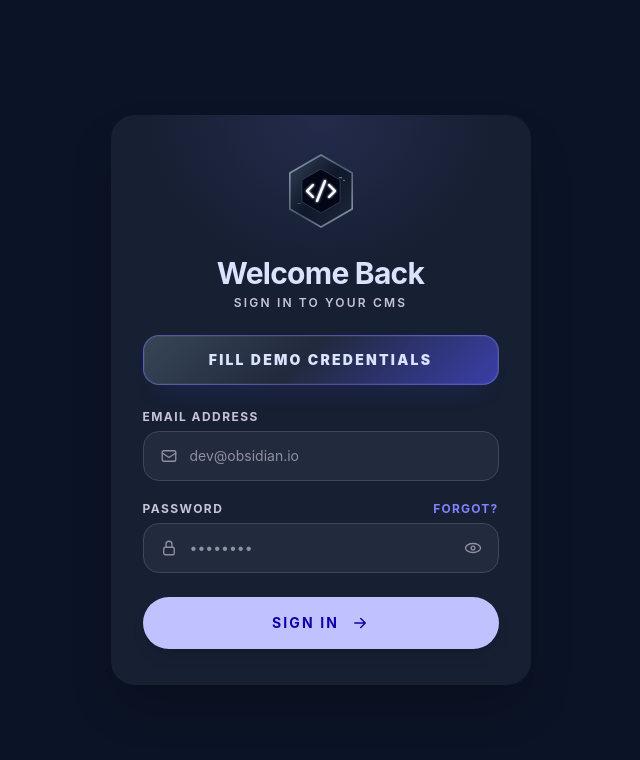
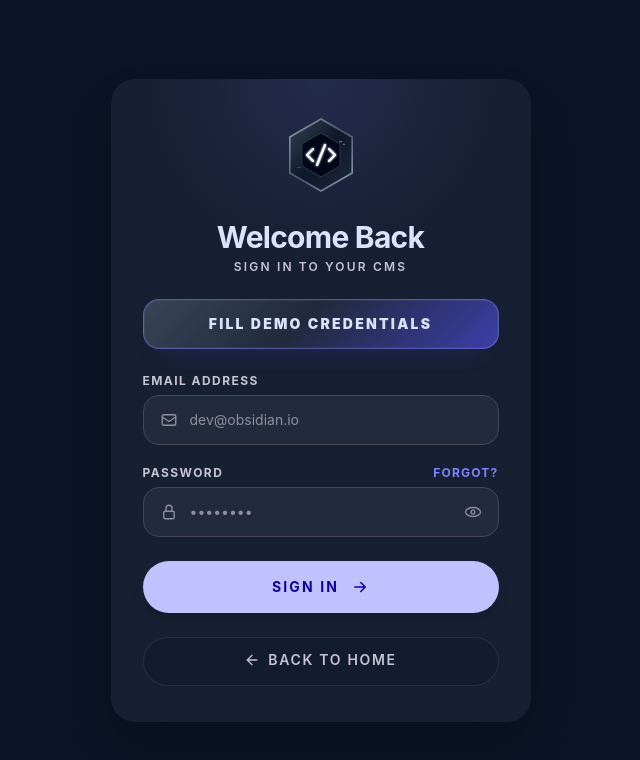
Before and after one commit to DeanBautista/devblog, a React (Vite) app in the folder client/: page /admin/login in a window 1280 px wide. Shown: the top 760 px of the page, without its empty margins (312-952 px from the left). Built offline with nearby package versions, Linux system fonts and the light colour scheme; no server answers.

Commit message:
minor changes

```diff
--- a/client/src/pages/admin/Login.jsx
+++ b/client/src/pages/admin/Login.jsx
@@ -1,6 +1,7 @@
 import { useState, useRef } from "react";
 import useAuthStore from "../../stores/authStore";
 import { useNavigate } from "react-router-dom";
+import { ArrowLeft } from "lucide-react";
 
 export default function Login() {
 
@@ -266,6 +267,17 @@ export default function Login() {
               </svg>
             )}
           </button>
+
+          <button
+            type="button"
+            onClick={() => navigate("/")}
+            className="relative z-10 w-full cursor-pointer rounded-full border border-outline-variant/45 bg-surface-container-low px-5 py-3 text-sm font-semibold uppercase tracking-[0.12em] text-on-surface-variant transition-colors hover:bg-surface-container hover:text-on-surface"
+          >
+            <span className="inline-flex items-center justify-center gap-2">
+              <ArrowLeft size={16} aria-hidden="true" />
+              <span>Back to Home</span>
+            </span>
+          </button>
         </div>
       </div>
   );
--- a/client/src/pages/public/article/detail.jsx
+++ b/client/src/pages/public/article/detail.jsx
@@ -329,7 +329,7 @@ export default function ArticleDetail() {
                 type="button"
                 onClick={handleLikeToggle}
                 disabled={isLikePending}
-                className={`inline-flex items-center gap-2 rounded-full border px-4 py-2 text-sm font-medium transition-all duration-200 active:scale-[0.98] disabled:cursor-not-allowed disabled:opacity-70 ${
+                className={`inline-flex cursor-pointer items-center gap-2 rounded-full border px-4 py-2 text-sm font-medium transition-all duration-200 active:scale-[0.98] disabled:cursor-not-allowed disabled:opacity-70 ${
                   isLiked
                     ? 'border-primary/45 bg-primary/15 text-on-surface'
                     : 'border-outline-variant/35 bg-surface-container-low text-on-surface-variant hover:bg-surface-container'
@@ -346,7 +346,7 @@ export default function ArticleDetail() {
               <button
                 type="button"
                 onClick={handleShareClick}
-                className="inline-flex items-center gap-2 rounded-full border border-outline-variant/35 bg-surface-container-low px-4 py-2 text-sm font-medium text-on-surface-variant transition-colors hover:bg-surface-container"
+                className="inline-flex cursor-pointer items-center gap-2 rounded-full border border-outline-variant/35 bg-surface-container-low px-4 py-2 text-sm font-medium text-on-surface-variant transition-colors hover:bg-surface-container"
               >
                 {isShareCopied ? <Check size={15} aria-hidden="true" /> : <Share2 size={15} aria-hidden="true" />}
                 <span>Share</span>
@@ -358,7 +358,7 @@ export default function ArticleDetail() {
               onClick={handleNextPostClick}
               disabled={!hasNextPost}
               className={`group relative flex w-full items-center justify-between gap-4 overflow-hidden rounded-2xl border border-outline-variant/35 bg-surface-container-low px-5 py-4 text-left transition-colors sm:w-auto sm:min-w-[20rem] sm:max-w-88 ${
-                hasNextPost ? 'hover:border-primary/45 hover:bg-surface-container' : 'cursor-default opacity-80'
+                hasNextPost ? 'cursor-pointer hover:border-primary/45 hover:bg-surface-container' : 'cursor-not-allowed opacity-80'
               }`}
             >
               <div className="flex flex-col gap-1 min-w-0">
```
